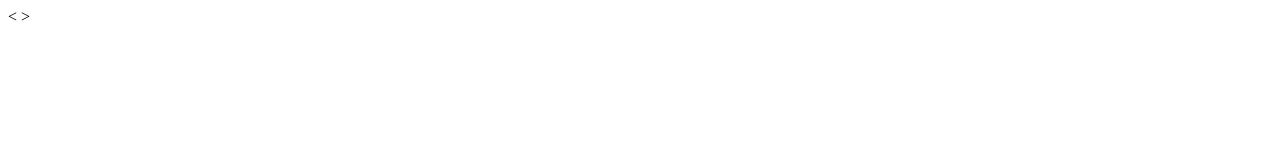
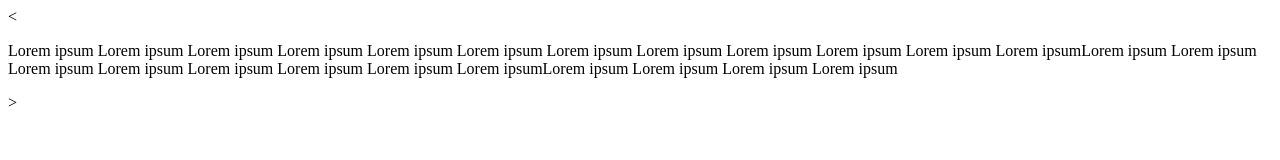
Before and after one commit to vsidera/Portfolio, a plain HTML site: page index.html in a window 1280 px wide. Drawn offline with Linux system fonts and the light colour scheme.

Commit message:
add initial paragraph

```diff
--- a/index.html
+++ b/index.html
@@ -6,6 +6,9 @@
     <link href="css/styles.css" rel="stylesheet" type="text/css">
   </head>
   <body>
-
+   <p>Lorem ipsum Lorem ipsum Lorem ipsum Lorem ipsum Lorem ipsum Lorem ipsum Lorem ipsum Lorem ipsum
+   Lorem ipsum Lorem ipsum Lorem ipsum Lorem ipsumLorem ipsum Lorem ipsum Lorem ipsum Lorem ipsum
+   Lorem ipsum Lorem ipsum Lorem ipsum Lorem ipsumLorem ipsum Lorem ipsum Lorem ipsum Lorem ipsum
+   </p>
   </body>
 </html>>
```
